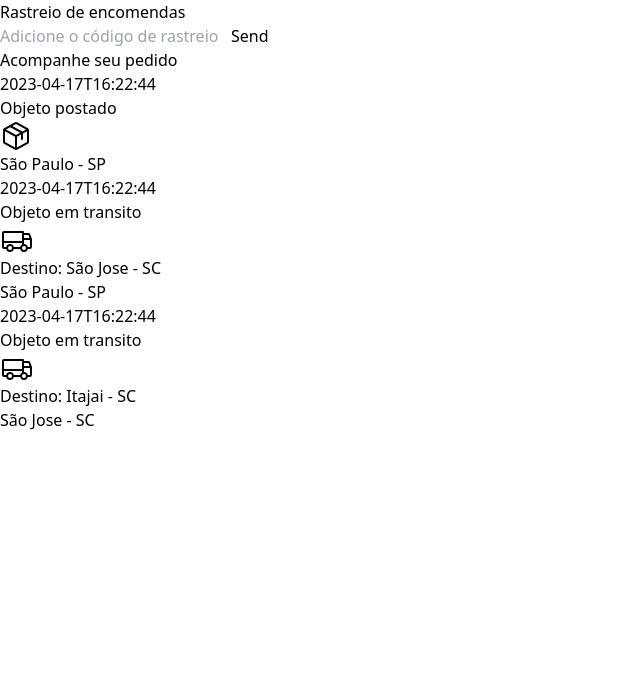
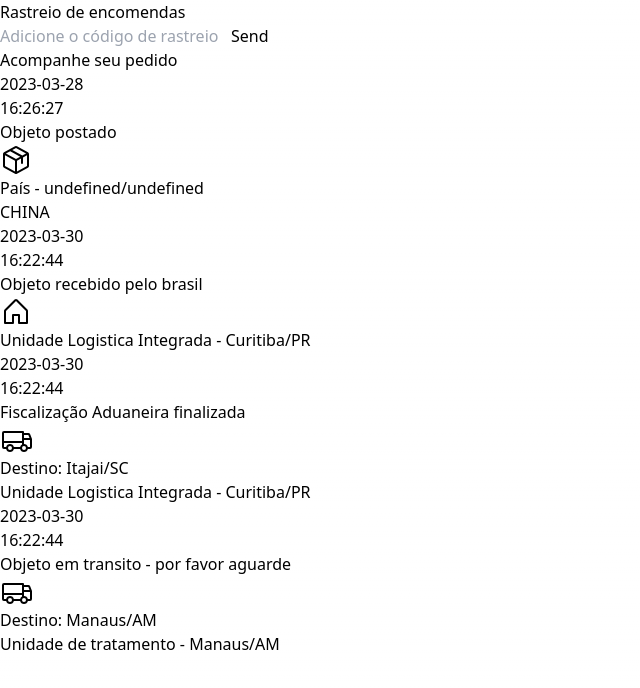
Before and after one commit to RaissaVasconcelos/Track-App, a React (Vite) app: page / in a window 1280 px wide. Shown: the top 688 px of the page, without its empty margins (0-640 px from the left). Built offline with nearby package versions, Linux system fonts and the light colour scheme.

Commit message:
refactor: components Card and History, adding properties in Card

```diff
--- a/src/Componentes/Card.tsx
+++ b/src/Componentes/Card.tsx
@@ -1,50 +1,64 @@
 import { House, Package, Truck } from "@phosphor-icons/react"
+
+interface IUnidade {
+    endereco: {
+      cidade: string,
+      uf: string,
+      nome_d?: string,
+    },
+    nome?: string,
+    tipo: string,
+}
 
 interface cardProps {
   descricao: string
   dtHrCriado: string
-  enderecoUnidade: string
-  ufUnidade: string
-  enderecoDestino?: string
-  ufDestino?: string
+  unidade: IUnidade,
+  unidadeDestino?: IUnidade,
 }
 
 export function Card({
     descricao,
     dtHrCriado,
-    enderecoUnidade,
-    ufUnidade,
-    enderecoDestino,
-    ufDestino }: cardProps) {
+    unidade,
+    unidadeDestino }: cardProps) {
+
+    const data = dtHrCriado.slice(0, 10);
+    const hora = dtHrCriado.slice(11, 20);
+
   return (
     <div className="w-full py-1">
       <div className="max-w-[1000px] w-full mx-auto py-10 px-10 border-2 border-indigo-100 border-b-indigo-400 flex gap-8">
-        <p className="text-1xl font-bold">{dtHrCriado}</p>
+        <div>
+          <p className="text-1xl font-bold">{data}</p>
+          <p className="text-1xl">{hora}</p>
+        </div>
         <div className="flex flex-col gap-5">
           <p className="text-1xl font-bold">{descricao}</p>
           <div>
-            { enderecoDestino ? (
+            { unidadeDestino ? (
               <div className="flex gap-3">
                 <Truck size={32} />
-                <div>
-                  <p>{`Destino: ${enderecoDestino} - ${ufDestino} `}</p>
-                  <p>{`${enderecoUnidade} - ${ufUnidade} `}</p>
+                <div className="flex flex-col gap-3">
+                  <p className="font-bold">{`Destino: ${unidadeDestino.endereco.cidade}/${unidadeDestino.endereco.uf}`}</p>
+                  <p>{`${unidade.tipo} - ${unidade.endereco.cidade}/${unidade.endereco.uf}`}</p>
                 </div>
               </div>
               ) : (
-                <div>
+                <>
                   { descricao == 'Objeto postado' ? (
                       <div className="flex gap-3">
                         <Package size={32} />
-                        <p>{`${enderecoUnidade} - ${ufUnidade} `}</p>
+                        <p>{`${unidade?.tipo} - ${unidade?.endereco?.cidade}/${unidade?.endereco?.uf}`}</p>
+                        <p>{unidade?.nome}</p>
                       </div>
                     ) : (
                       <div className="flex gap-3">
                         <House size={32} />
-                        <p>{`${enderecoUnidade} - ${ufUnidade} `}</p>
+                        <p>{`${unidade.tipo} - ${unidade.endereco.cidade}/${unidade.endereco.uf}`}</p>
                       </div>)
                   }
-                </div>
+                </>
               ) }
           </div>
         </div>
--- a/src/Componentes/History.tsx
+++ b/src/Componentes/History.tsx
@@ -1,25 +1,24 @@
 // import { ContextTrack } from '../Context/context'
 import { Card } from './Card'
+import { IEventos } from '../Interfaces/IDataTrack'
 import { arrEventos } from '../mock'
 
 export function History() {
   // const { track } = ContextTrack();
 
   // const arrEventsReverse = track.eventos.reverse();
-  const arr = arrEventos.reverse();
+  console.log('History')
 
   return (
     <div className="w-full flex flex-col">
       <h1 className='text-2xl font-bold justify text-center my-8'>Acompanhe seu pedido</h1>
-      { arr.reverse().map((item: any, index: number) => (
+      { arrEventos.reverse().map((item: any, index: number) => (
         <Card
           key={index}
           descricao={item.descricao}
           dtHrCriado={item.dtHrCriado}
-          enderecoUnidade={item.unidade.endereco.cidade}
-          ufUnidade={item.unidade.endereco.uf}
-          enderecoDestino={item.unidadeDestino?.endereco.cidade}
-          ufDestino={item.unidadeDestino?.endereco.uf}
+          unidade={item.unidade}
+          unidadeDestino={item.unidadeDestino}
         />
       )) }
     </div>
--- a/src/Interfaces/IDataTrack.ts
+++ b/src/Interfaces/IDataTrack.ts
@@ -8,6 +8,7 @@ interface IEndereco {
   endereco: {
     cidade: string
     uf: string
+    nome?: string,
   }
   nome?: string
   tipo: string
@@ -17,7 +18,7 @@ export interface IEventos {
   codigo: string
   descricao: string
   dtHrCriado: string
-  unidade: IEndereco
+  unidade?: IEndereco
   unidadeDestino?: IEndereco
 }
 
--- a/src/mock/index.ts
+++ b/src/mock/index.ts
@@ -1,45 +1,36 @@
 export const arrEventos = [
   {
-    codigo: 'PO',
-    descricao: 'Objeto postado',
-    dtHrCriado: '2023-04-17T16:22:44',
+    codigo: "PO",
+    descricao: "Objeto postado",
+    dtHrCriado: "2023-03-28T16:26:27",
     unidade: {
-      endereco: {
-        cidade: 'São Paulo',
-        uf: 'SP'
-      },
-      tipo: 'Sedex',
+        endereco: {},
+        nome: "CHINA",
+        tipo: "País"
     },
   },
   {
-    codigo: 'PO',
-    descricao: 'Objeto em transito',
-    dtHrCriado: '2023-04-17T16:22:44',
+    codigo: 'PAR',
+    descricao: 'Objeto recebido pelo brasil',
+    dtHrCriado: '2023-03-30T16:22:44',
     unidade: {
       endereco: {
-        cidade: 'São Paulo',
-        uf: 'SP'
+        cidade: 'Curitiba',
+        uf: 'PR'
       },
-      tipo: 'Sedex',
-    },
-    unidadeDestino: {
-      endereco: {
-        cidade: 'São Jose',
-        uf: 'SC'
-      },
-      tipo: 'Sedex',
+      tipo: 'Unidade Logistica Integrada',
     },
   },
   {
-    codigo: 'PO',
-    descricao: 'Objeto em transito',
-    dtHrCriado: '2023-04-17T16:22:44',
+    codigo: 'PAR',
+    descricao: 'Fiscalização Aduaneira finalizada',
+    dtHrCriado: '2023-03-30T16:22:44',
     unidade: {
       endereco: {
-        cidade: 'São Jose',
-        uf: 'SC'
+        cidade: 'Curitiba',
+        uf: 'PR'
       },
-      tipo: 'Sedex',
+      tipo: 'Unidade Logistica Integrada',
     },
     unidadeDestino: {
       endereco: {
@@ -49,4 +40,24 @@ export const arrEventos = [
       tipo: 'Sedex',
     }
   },
+  {
+    codigo: 'PAR',
+    descricao: 'Objeto em transito - por favor aguarde',
+    dtHrCriado: '2023-03-30T16:22:44',
+    unidade: {
+      endereco: {
+        cidade: 'Manaus',
+        uf: 'AM'
+      },
+      tipo: 'Unidade de tratamento',
+    },
+    unidadeDestino: {
+      endereco: {
+        cidade: 'Manaus',
+        nome: 'CDD Aleixo',
+        uf: 'AM'
+      },
+      tipo: 'Sedex',
+    }
+  },
 ]
```
